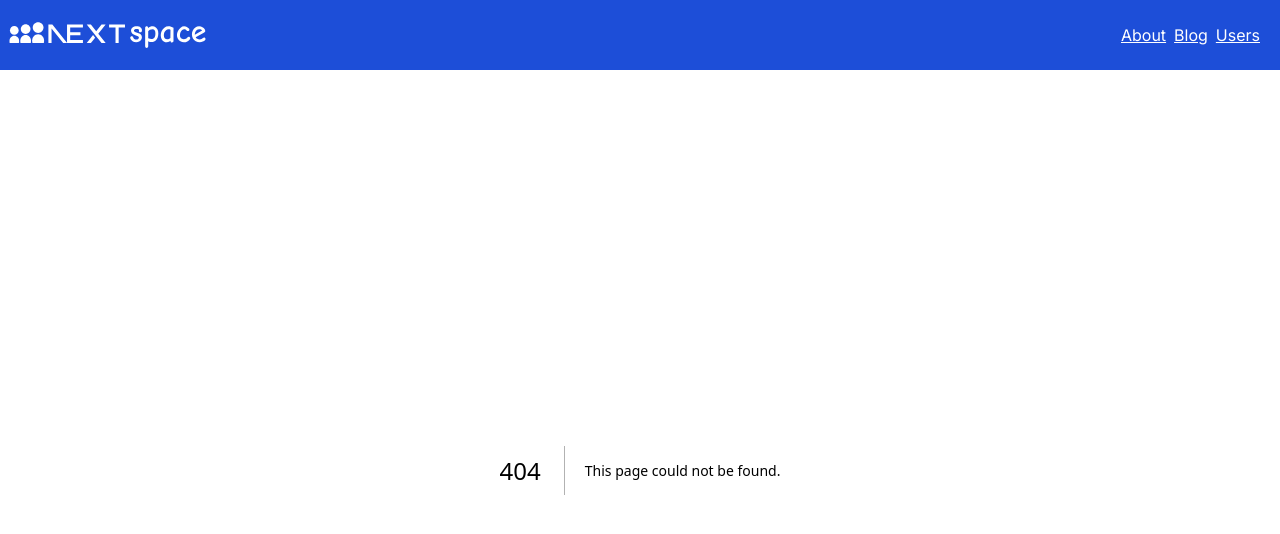
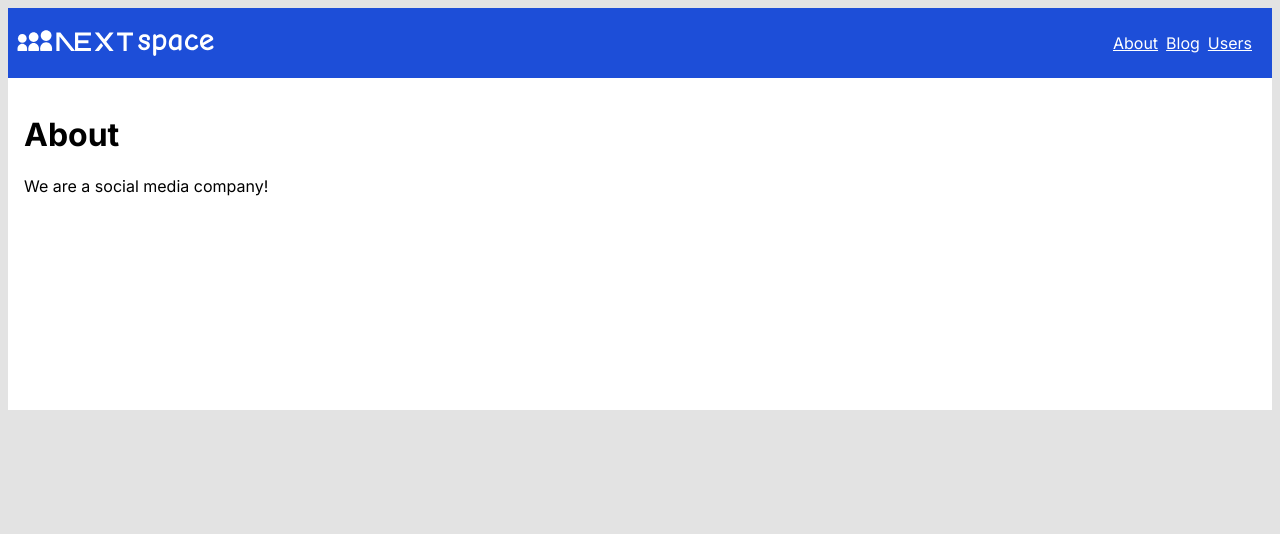
Before and after one commit to AnotherPianist/nextspace, a Next.js app: page /about in a window 1280 px wide. Before the commit this address had no page. Shown: the top 534 px of the page. Built offline with nearby package versions, Linux system fonts and the light colour scheme.

Commit message:
Add static About page

```diff
--- /dev/null
+++ b/src/app/about/page.tsx
@@ -0,0 +1,17 @@
+export const dynamic = 'force-static';
+
+import { Metadata } from "next";
+
+export const metadata: Metadata = {
+  title: "About Us",
+  description: "We are a social media company"
+}
+
+export default async function About() {
+  return (
+    <main>
+      <h1>About</h1>
+      <p>We are a social media company!</p>
+    </main>
+  );
+}
```
